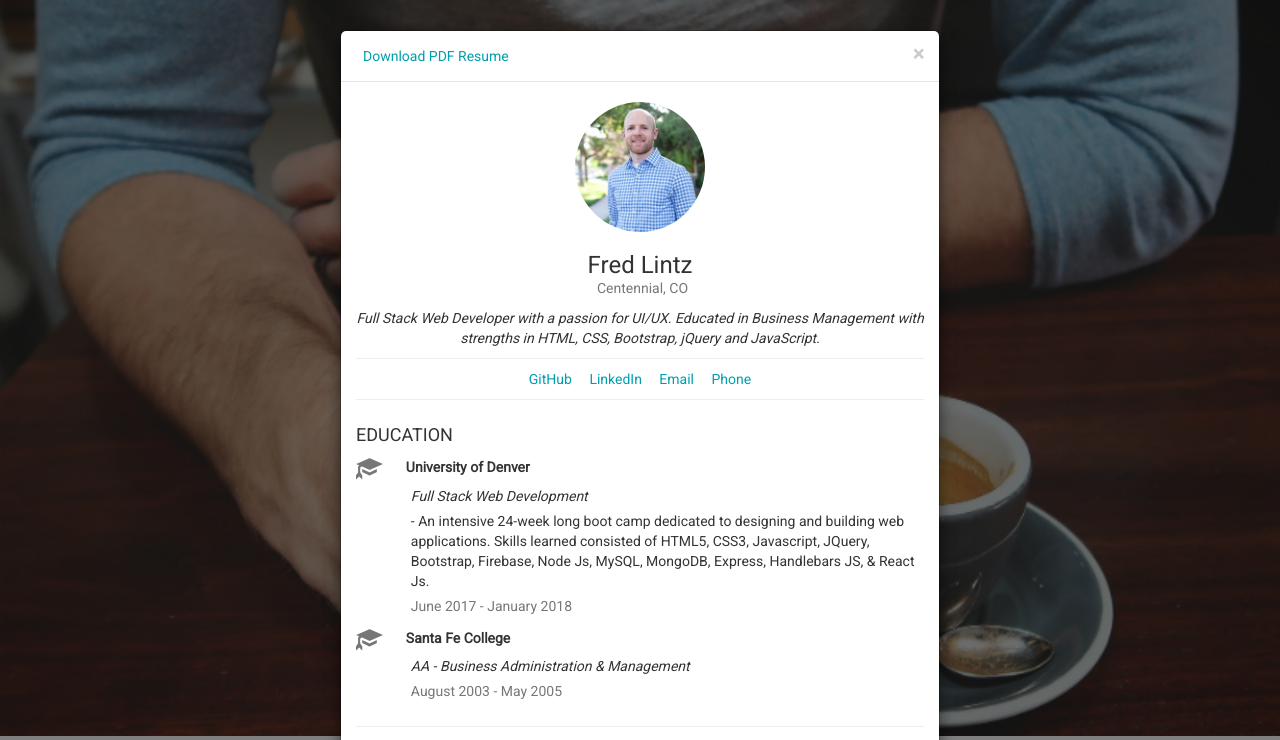
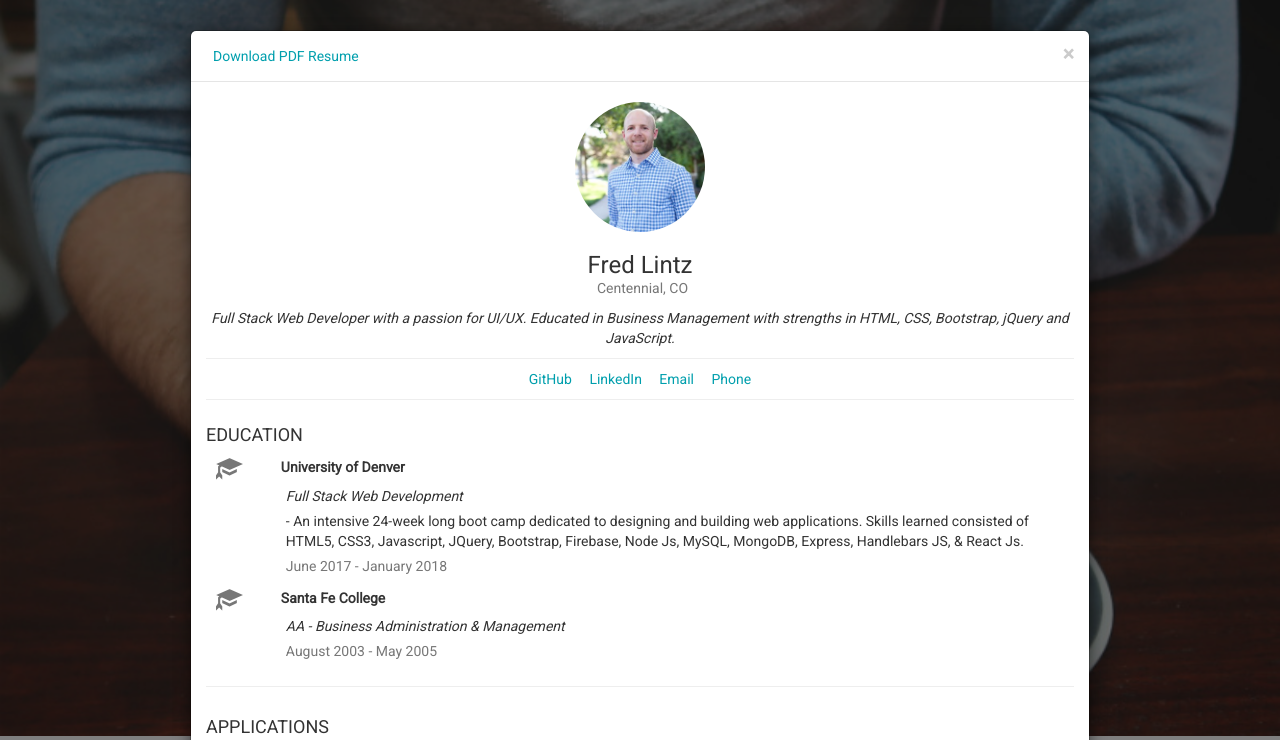
Before and after one commit to fredlintz5/fredlintz5.github.io, a plain HTML site: page index.html in a window 1280 px wide. Both pictures are taken after a click on the item "Resume". Shown: the top 740 px of the page. Drawn offline with nearby package versions, Linux system fonts and the light colour scheme.

Commit message:
made modal larger

```diff
--- a/index.html
+++ b/index.html
@@ -44,7 +44,7 @@
 	</nav>
 
 	<section class="modal fade" id="resumeModal" tabindex="-1" role="dialog" aria-labelledby="resumeLabel" aria-hidden="true">
-      	<div class="modal-dialog" role="document">
+      	<div class="modal-dialog modal-lg" role="document">
 			<div class="modal-content">
 				<div class="modal-header">
 					<a href="assets/images/resume_Fred_Lintz.pdf" target="_blank">Download PDF Resume</a>
```
